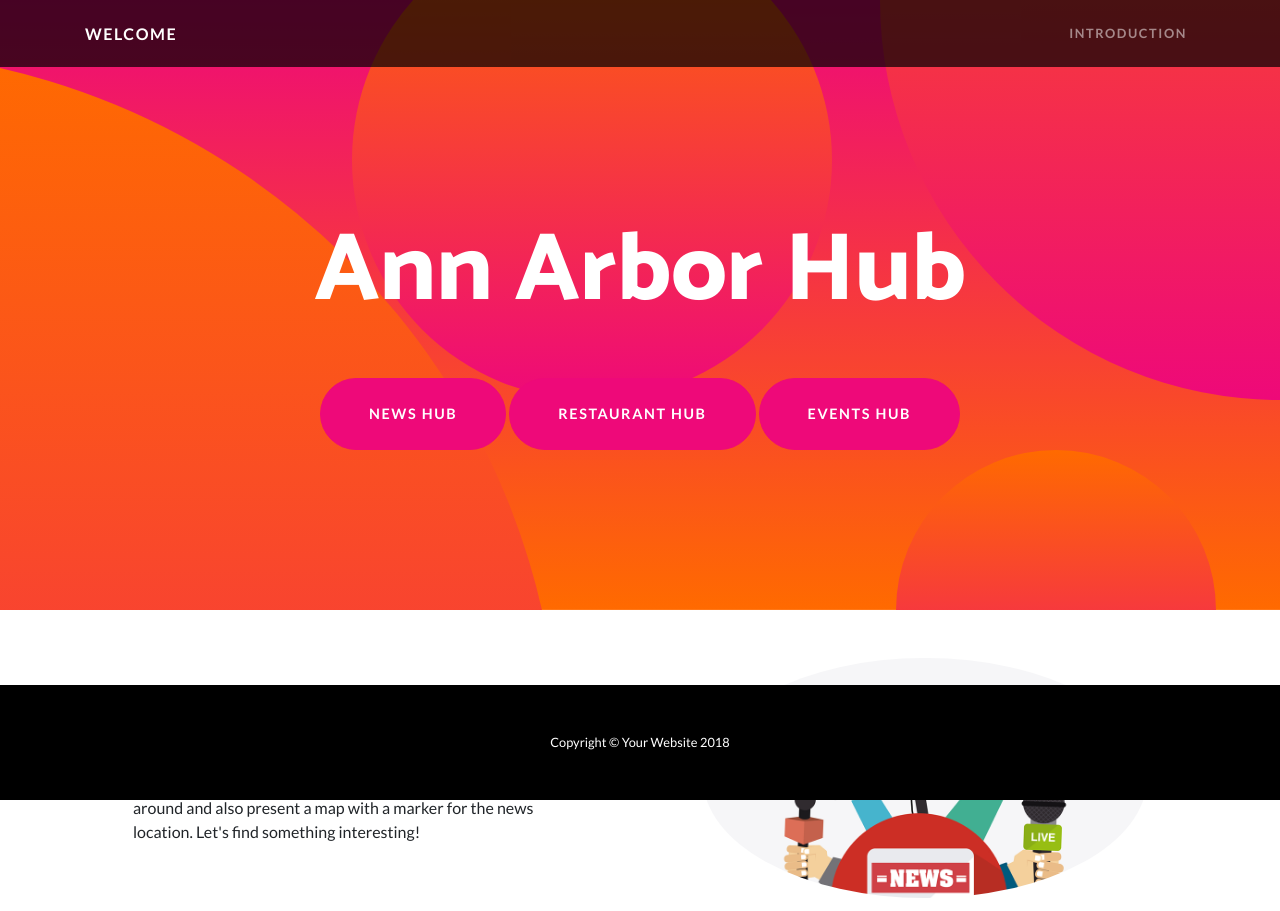
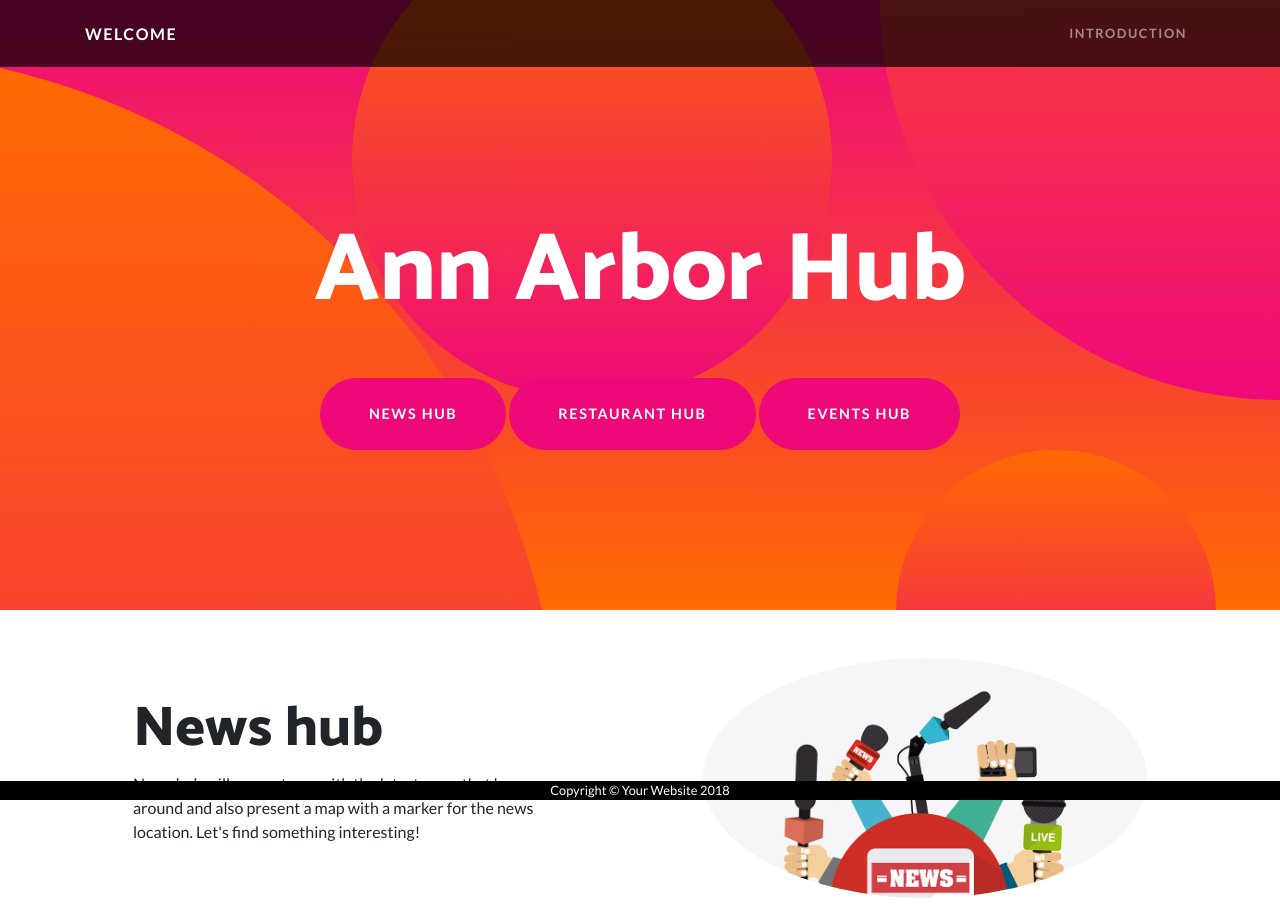
Before and after one commit to NaichuanZhang/AnnArborHub, a website: page index.html in a window 1280 px wide. Shown: the top 911 px of the page. Drawn offline with nearby package versions, Linux system fonts and the light colour scheme.

Commit message:
fix footer

```diff
--- a/index.html
+++ b/index.html
@@ -118,7 +118,7 @@
     <br>
     <br>
     <!-- Footer -->
-    <footer class="py-5 bg-black" style=" position: fixed; right:0;left: 0; bottom:0;">
+    <footer class="bg-black" style=" position: fixed; right:0;left: 0; bottom:0;">
       <div class="container">
         <p class="m-0 text-center text-white small">Copyright &copy; Your Website 2018</p>
       </div>
```
Also changed, not shown: news.html (+1 -1 lines), restaurant.html (+1 -1 lines).
